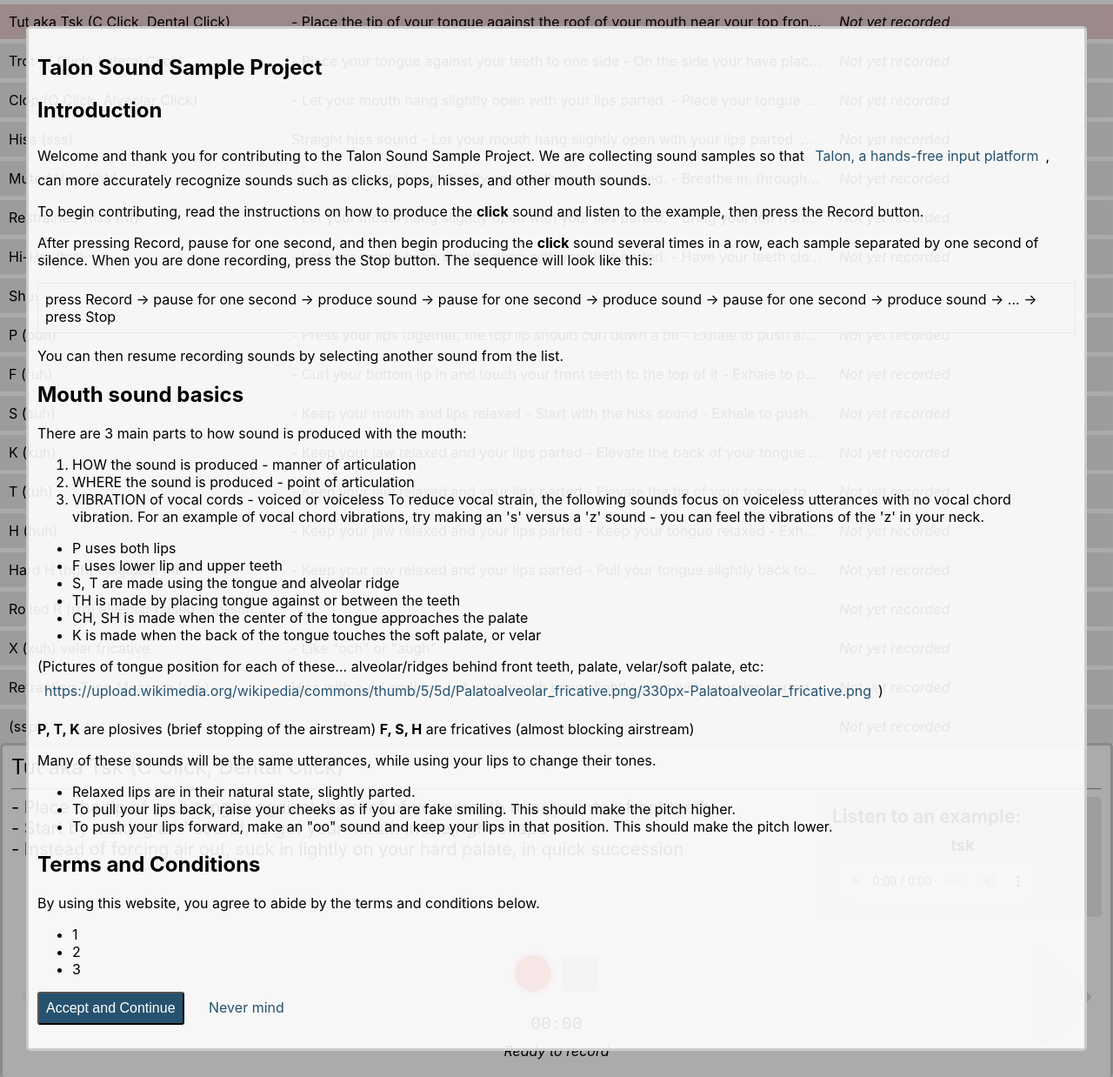
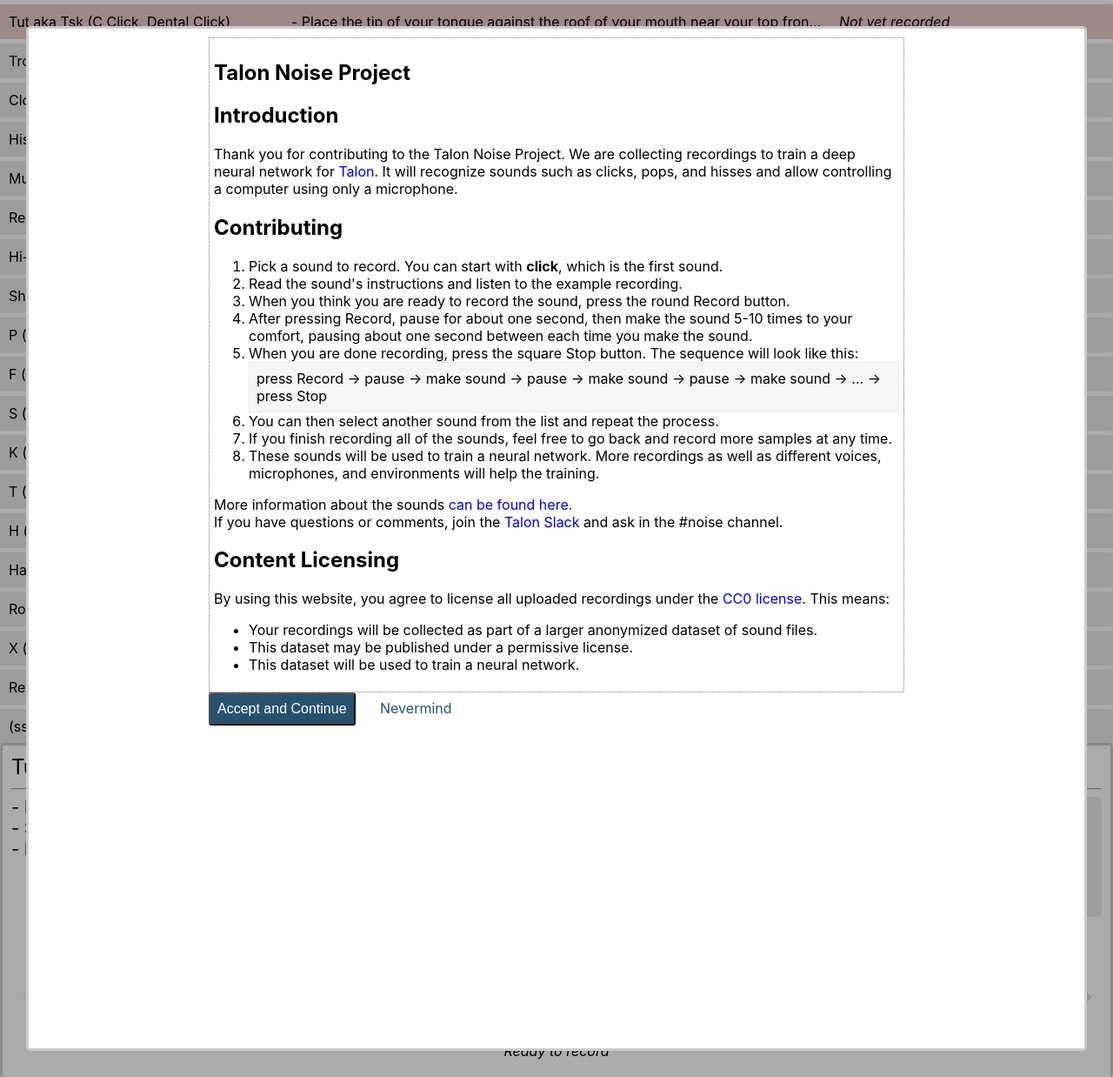
Before and after one commit to talonvoice/noise, a Flask app: page / in a window 1280 px wide. Shown: the whole page at 87% size. Run offline with Flask 2, Linux system fonts and the light colour scheme.

Commit message:
tweak intro

```diff
--- a/server/static/components/app.js
+++ b/server/static/components/app.js
@@ -46,7 +46,7 @@ const createInterstitial = ({ content = '', handleClick = () => {} }) => {
         <div class="Introduction-content">${content}</div>
         <div class="Introduction-controls" data-id="controls">
           <button class="Button" data-id="interstitial-accept">Accept and Continue</button>
-          <a class="Link" href="https://talonvoice.com">Never mind</a>
+          <a class="Link" href="https://talonvoice.com">Nevermind</a>
         </div>
         </div>
       </div>
--- a/server/static/components/introduction.html
+++ b/server/static/components/introduction.html
@@ -1,46 +1,30 @@
-<article>
-  <h1>Talon Sound Sample Project</h1>
+<article class="Introduction">
+  <h1>Talon Noise Project</h1>
   <h2>Introduction</h2>
-  <p class="Introduction-paragraph">Welcome and thank you for contributing to the Talon Sound Sample Project. We are collecting sound samples so that <a class="Link" href="https://upload.wikimedia.org/wikipedia/commons/thumb/5/5d/Palatoalveolar_fricative.png/330px-Palatoalveolar_fricative.png"
-    rel="nofollow">Talon, a hands-free input platform</a>, can more accurately recognize sounds such as clicks, pops, hisses, and other mouth sounds.</p>
-  <p class="Introduction-paragraph">To begin contributing, read the instructions on how to produce the <strong>click</strong> sound and listen to the example, then press the <span class="Introduction-record">Record</span> button.</p>
-  <p class="Introduction-paragraph">After pressing <span class="Introduction-record">Record</span>, pause for one second, and then begin producing the <strong>click</strong> sound several times in a row, each sample separated by one second of silence. When you are done recording, press the <span class="Introduction-stop">Stop</span> button. The sequence will look like this:</p>
-  <p class="Introduction-paragraph--callout">press <span class="Introduction-record">Record</span> &rarr; pause for one second &rarr; produce sound &rarr; pause for one second &rarr; produce sound &rarr; pause for one second &rarr; produce sound &rarr; ... &rarr; press <span class="Introduction-stop">Stop</span></p>
-  <p class="Introduction-paragraph">You can then resume recording sounds by selecting another sound from the list.</p>
+  <p class="Introduction-paragraph">Thank you for contributing to the Talon Noise Project. We are collecting recordings to train a deep neural network for <a href="https://talonvoice.com" rel="nofollow">Talon</a>. It will recognize sounds such as clicks, pops, and hisses and allow controlling a computer using only a microphone.</p>
 
-  <h2>Mouth sound basics</h2>
-  <p class="Introduction-paragraph">There are 3 main parts to how sound is produced with the mouth:</p>
-  <ol>
-    <li>HOW the sound is produced - manner of articulation</li>
-    <li>WHERE the sound is produced - point of articulation</li>
-    <li>VIBRATION of vocal cords - voiced or voiceless To reduce vocal strain, the following sounds focus on voiceless utterances
-      with no vocal chord vibration. For an example of vocal chord vibrations, try making an 's' versus a 'z' sound - you
-      can feel the vibrations of the 'z' in your neck.</li>
+  <h2>Contributing</h2>
+  <ol class="Introduction-list">
+      <li>Pick a sound to record. You can start with <strong>click</strong>, which is the first sound.</li>
+      <li>Read the sound's instructions and listen to the example recording.</li>
+      <li>When you think you are ready to record the sound, press the round <span class="Introduction-record">Record</span> button.</li>
+      <li>After pressing <span class="Introduction-record">Record</span>, pause for about one second, then make the sound 5-10 times to your comfort, pausing about one second between each time you make the sound.</li>
+      <li>When you are done recording, press the square <span class="Introduction-stop">Stop</span> button. The sequence will look like this:
+          <p class="Introduction-paragraph--callout">press <span class="Introduction-record">Record</span> &rarr; pause &rarr; make sound &rarr; pause &rarr; make sound &rarr; pause &rarr; make sound &rarr; ... &rarr; press <span class="Introduction-stop">Stop</span></p>
+      </li>
+      <li>You can then select another sound from the list and repeat the process.</li>
+      <li>If you finish recording all of the sounds, feel free to go back and record more samples at any time.</li>
+      <li>These sounds will be used to train a neural network. More recordings as well as different voices, microphones, and environments will help the training.</li>
   </ol>
+
+  <p class="Introduction-paragraph">More information about the sounds <a href="https://github.com/talonvoice/noise/blob/master/noises.md" rel="nofollow">can be found here.</a></p>
+  <p class="Introduction-paragraph">If you have questions or comments, join the <a href="https://join.slack.com/t/talonvoice/shared_invite/enQtMjUzODA5NzQwNjYzLTY1NzZjNzM4NjVhZjZhYWFlNmZkYmU2YzE2ZjQxZjcyMTgwNDk5NDg2YzhmZDRmNmEwYThkODEyYjY4ZGZmODE" rel="nofollow">Talon Slack</a> and ask in the #noise channel.</p>
+
+  <h2>Content Licensing</h2>
+  <p class="Introduction-paragraph">By using this website, you agree to license all uploaded recordings under the <a href="https://creativecommons.org/publicdomain/zero/1.0/legalcode" rel="nofollow">CC0 license</a>. This means:</p>
   <ul>
-    <li>P uses both lips</li>
-    <li>F uses lower lip and upper teeth</li>
-    <li>S, T are made using the tongue and alveolar ridge</li>
-    <li>TH is made by placing tongue against or between the teeth</li>
-    <li>CH, SH is made when the center of the tongue approaches the palate</li>
-    <li>K is made when the back of the tongue touches the soft palate, or velar</li>
+      <li>Your recordings will be collected as part of a larger anonymized dataset of sound files.</li>
+      <li>This dataset may be published under a permissive license.</li>
+      <li>This dataset will be used to train a neural network.</li>
   </ul>
-  <p class="Introduction-paragraph">(Pictures of tongue position for each of these... alveolar/ridges behind front teeth, palate, velar/soft palate, etc:
-    <a class="Link" href="https://upload.wikimedia.org/wikipedia/commons/thumb/5/5d/Palatoalveolar_fricative.png/330px-Palatoalveolar_fricative.png"
-      rel="nofollow">https://upload.wikimedia.org/wikipedia/commons/thumb/5/5d/Palatoalveolar_fricative.png/330px-Palatoalveolar_fricative.png</a>)</p>
-  <p class="Introduction-paragraph"><strong>P, T, K</strong> are plosives (brief stopping of the airstream)
-    <strong>F, S, H</strong> are fricatives (almost blocking airstream)</p>
-  <p class="Introduction-paragraph">Many of these sounds will be the same utterances, while using your lips to change their tones.</p>
-  <ul>
-    <li>Relaxed lips are in their natural state, slightly parted.</li>
-    <li>To pull your lips back, raise your cheeks as if you are fake smiling. This should make the pitch higher.</li>
-    <li>To push your lips forward, make an "oo" sound and keep your lips in that position. This should make the pitch lower.</li>
-  </ul>
-  <h2>Terms and Conditions</h2>
-  <p class="Introduction-paragraph">By using this website, you agree to abide by the terms and conditions below.</p>
-  <ul>
-      <li>1</li>
-      <li>2</li>
-      <li>3</li>
-    </ul>
-  </article>
+</article>
--- a/server/static/index.css
+++ b/server/static/index.css
@@ -67,7 +67,7 @@ a {
   box-sizing: border-box;
 }
 .Dialog--introduction {
-  background-color: rgba(255, 255, 255, 0.9);
+  background-color: rgb(255, 255, 255);
   height: calc(100% - 60px);
   margin: 30px;
   overflow-y: scroll;
@@ -85,9 +85,15 @@ a {
 /* Introduction */
 .Introduction {
   box-sizing: border-box;
+  max-width: 800px;
+  margin: auto;
+}
+.Introduction article {
+  padding: 5px;
+  border: 1px dotted grey;
 }
 
-.Introduction-paragraph {
+.Introduction > li {
   margin-top: 1em;
   margin-bottom: 1em;
 }
--- a/server/templates/index.html
+++ b/server/templates/index.html
@@ -2,7 +2,7 @@
 <html>
 
 <head>
-  <title>Talon Sound Sample Collection</title>
+  <title>Talon Noise Collection</title>
   <meta name="description" content="" />
   <link rel="stylesheet" type="text/css" href="static/index.css" />
 </head>
```
